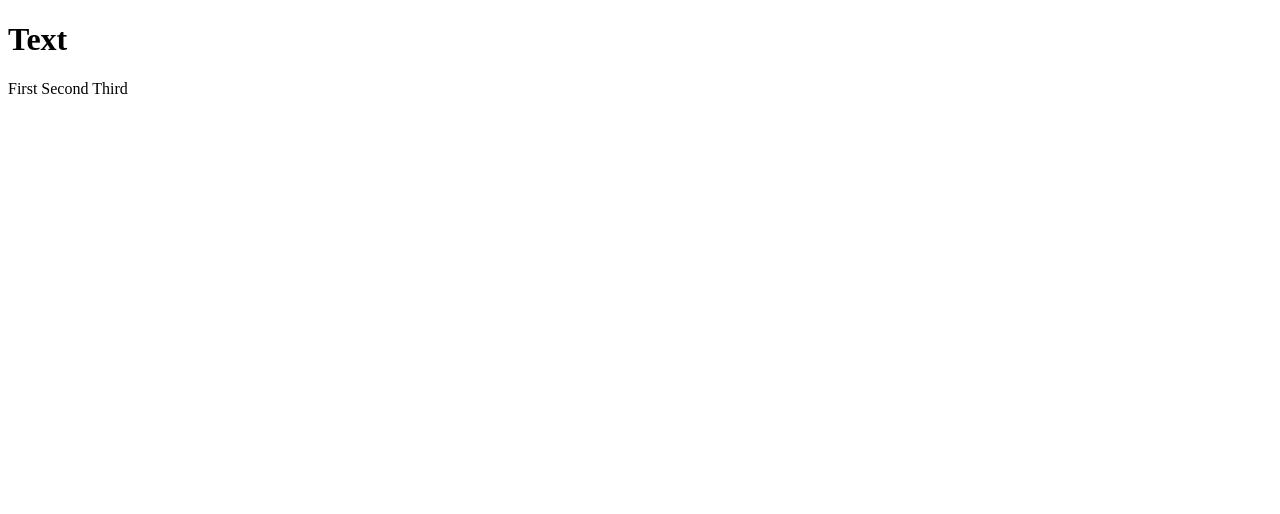
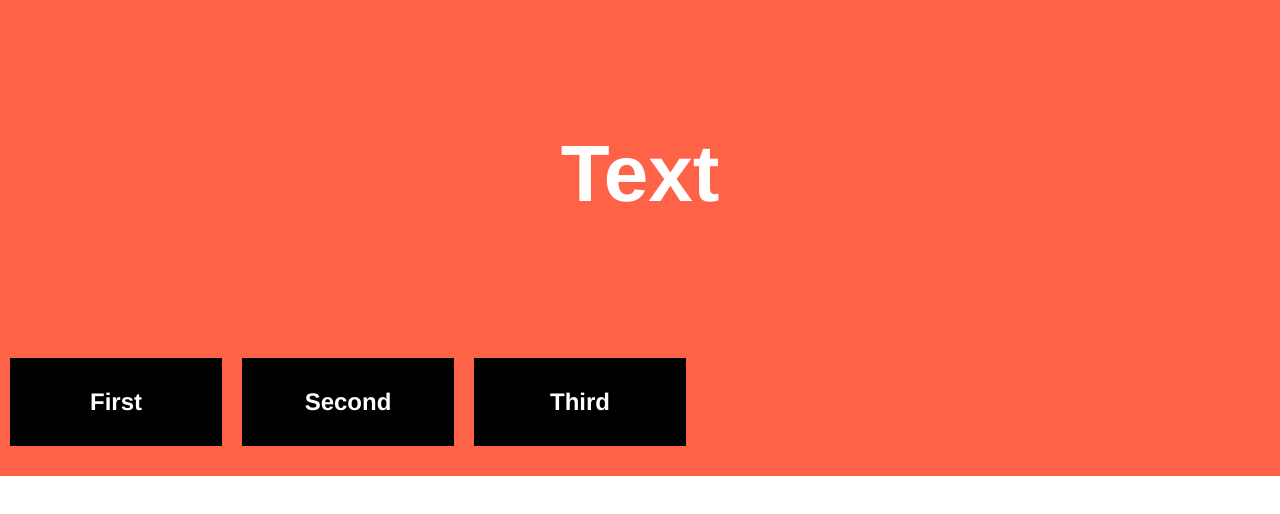
Before and after one commit to stephpla/expanding-nodes, a plain HTML site: page index.html in a window 1280 px wide. Drawn offline with Linux system fonts and the light colour scheme.

Commit message:
Skeleton of project laid out

```diff
--- a/index.html
+++ b/index.html
@@ -8,11 +8,22 @@
 </head>
 
 <body>
-  <div class="page-content">
-    <h1>Text</h1>
-    <span>First</span>
-    <span>Second</span>
-    <span>Third</span>
+  <div class="page-content group">
+    <header>
+      <h1>Text</h1>
+    </header>
+    <div class="first node">
+      <h2>First</h2>
+    </div>
+    <div class="second node">
+      <h2>Second</h2>
+    </div>
+    <div class="third node">
+      <h2>Third </h2>
+    </div>
+
+
+
   </div>
 </body>
 
--- a/styles.css
+++ b/styles.css
@@ -1,11 +1,54 @@
-h1 {
-  /* styles to make the text big, different font, centred and with a large amount of padding */
+body {
+  margin: 0;
 }
+
+
 
 .page-content {
   /* styles to make it 100% width and a color, change to a picture once everything is a little more fleshed out */
+  background-color: tomato;
+  font-family: Helvetica, sans-serif;
+  color: white;
+  padding-bottom: 20px;
+
 }
 
-span {
-  /* styles to make them inside  rectagles with rounded corners, the rectangles a color and */
+h1 {
+  /* styles to make the text big, different font, centred and with a large amount of padding */
+  text-align: center;
+
+  font-size: 5em;
+  margin: 0;
+  padding-top: 10%;
+  padding-bottom: 10%;
 }
+
+
+
+.node {
+  /* styles to make them inside  rectagles with rounded corners, give the rectangles a color and make the font white or something */
+  /* padding: 50px; */
+  background-color: black;
+  width: 15%;
+  text-align: center;
+  padding: 10px;
+  margin: 10px;
+}
+
+.first {
+  float: left;
+}
+
+.third {
+  float: left;
+}
+
+.second {
+  float: left;
+}
+
+.group:after {
+  content:"";
+  display: table;
+  clear: both;
+}
```
